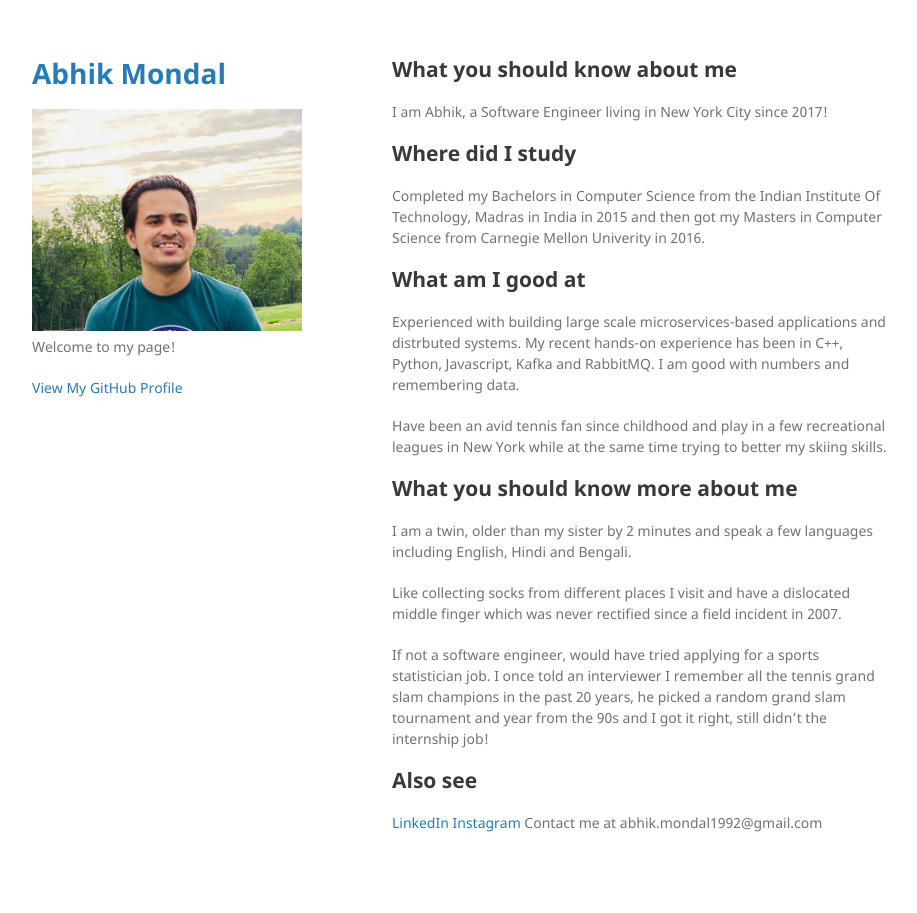
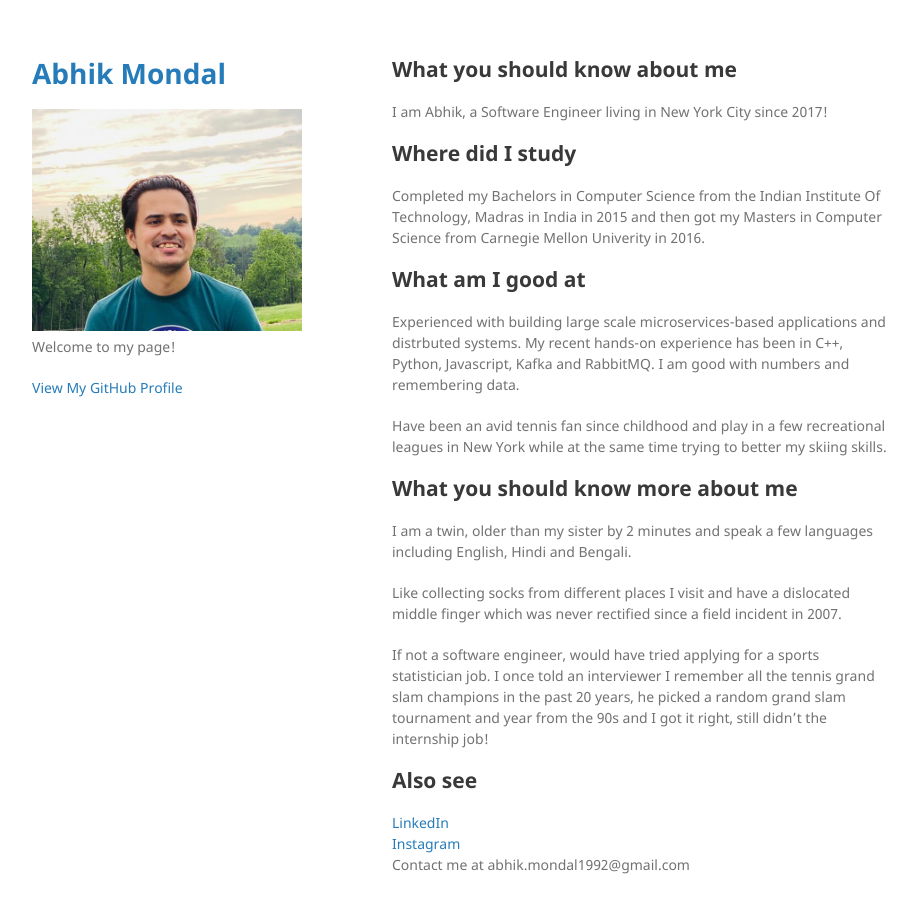
Before and after one commit to abhik92/abhik92.github.io, a Jekyll site: the page built from index.md, in a window 1280 px wide and 945 px high. Shown: the top 913 px of the window, without its empty margins (178-1095 px from the left). Built offline with Jekyll 4.4.1, drawn with Linux system fonts in a browser that asks for light colours; our own code applies the rules of GitHub Pages for plain Markdown files.

```diff
--- a/index.md
+++ b/index.md
@@ -25,8 +25,8 @@ If not a software engineer, would have tried applying for a sports statistician
 
 ## Also see
 
-[LinkedIn](https://www.linkedin.com/in/abhik-mondal/)
-[Instagram](https://www.instagram.com/a6h1k92/)
+[LinkedIn](https://www.linkedin.com/in/abhik-mondal/)\
+[Instagram](https://www.instagram.com/a6h1k92/)\
 Contact me at abhik.mondal1992@gmail.com
 
 <!---
```
